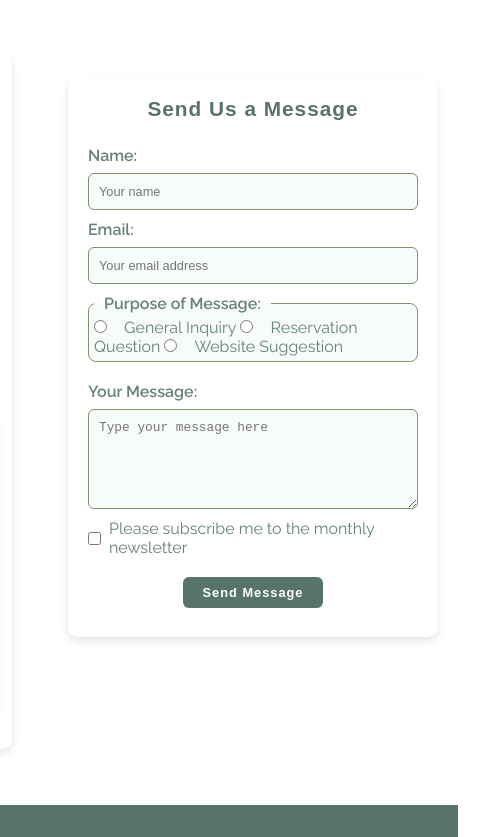
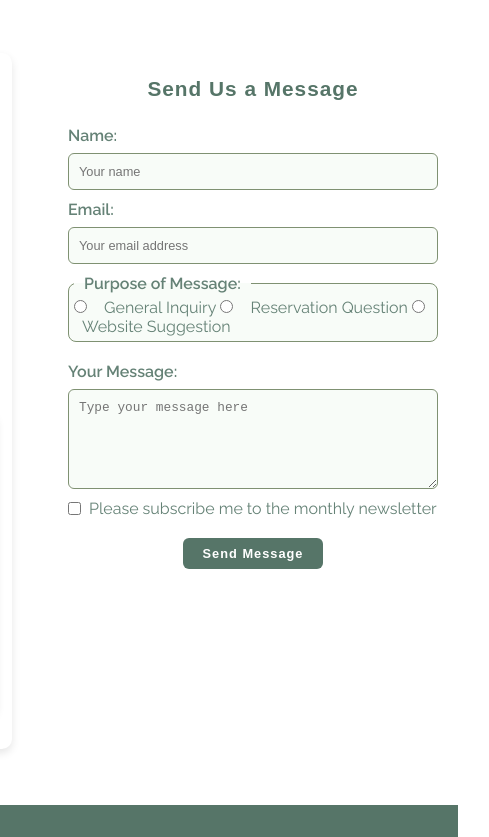
Before and after one commit to otuekongakpan/wdd130, a plain HTML site: page wwr/contact.html in a window 1280 px wide. Shown: the part 598-1435 px from the top of the page, 602-1091 px from the left. Drawn offline with Linux system fonts and the light colour scheme; a web font is replaced by a local one.

Commit message:
final edit

```diff
--- a/wwr/styles/rafting.css
+++ b/wwr/styles/rafting.css
@@ -262,10 +262,9 @@ section img {
   height: 560px;
   flex-direction: column;
   margin: 40px auto;
-  padding: 20px;
+  padding: 0px;
   background-color: #fff;
   border-radius: 10px;
-  box-shadow: 0 4px 8px rgba(0, 0, 0, 0.1);
   font-family: var(--body-font)
 }
 
```
